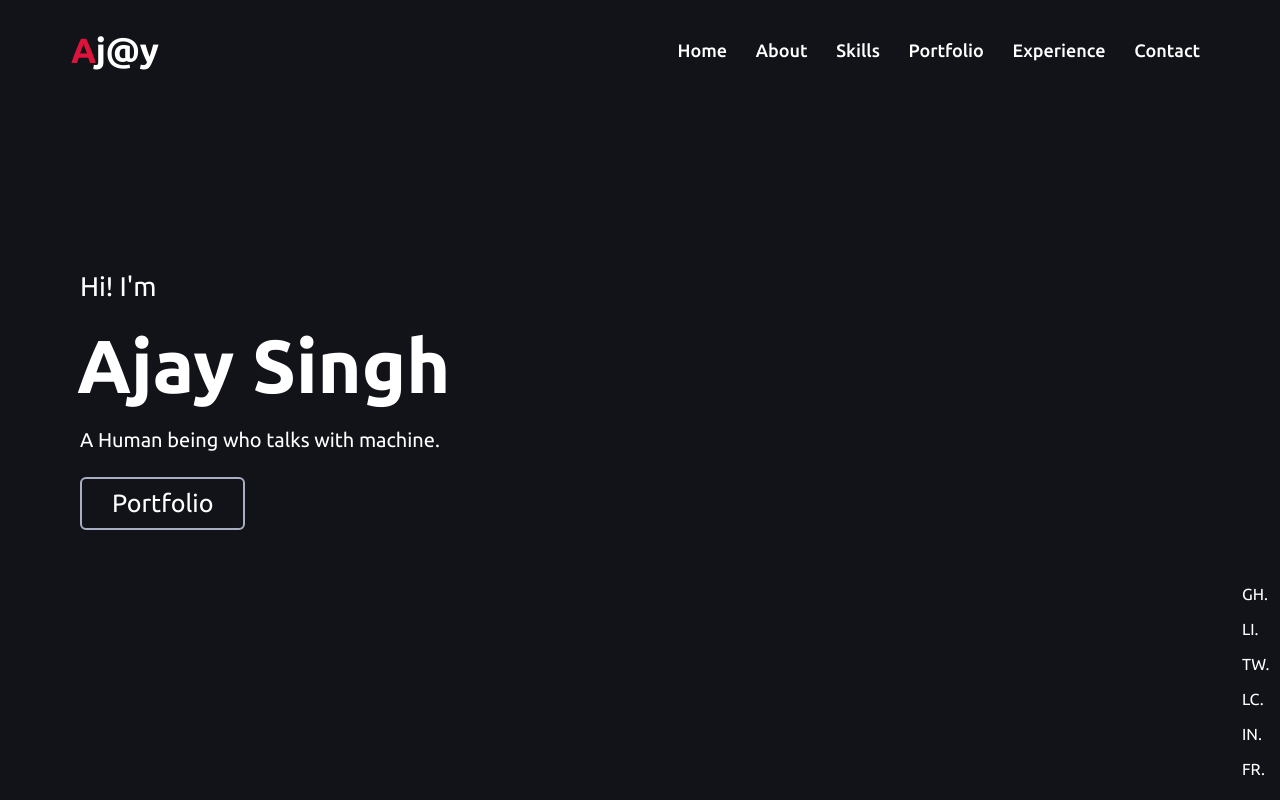
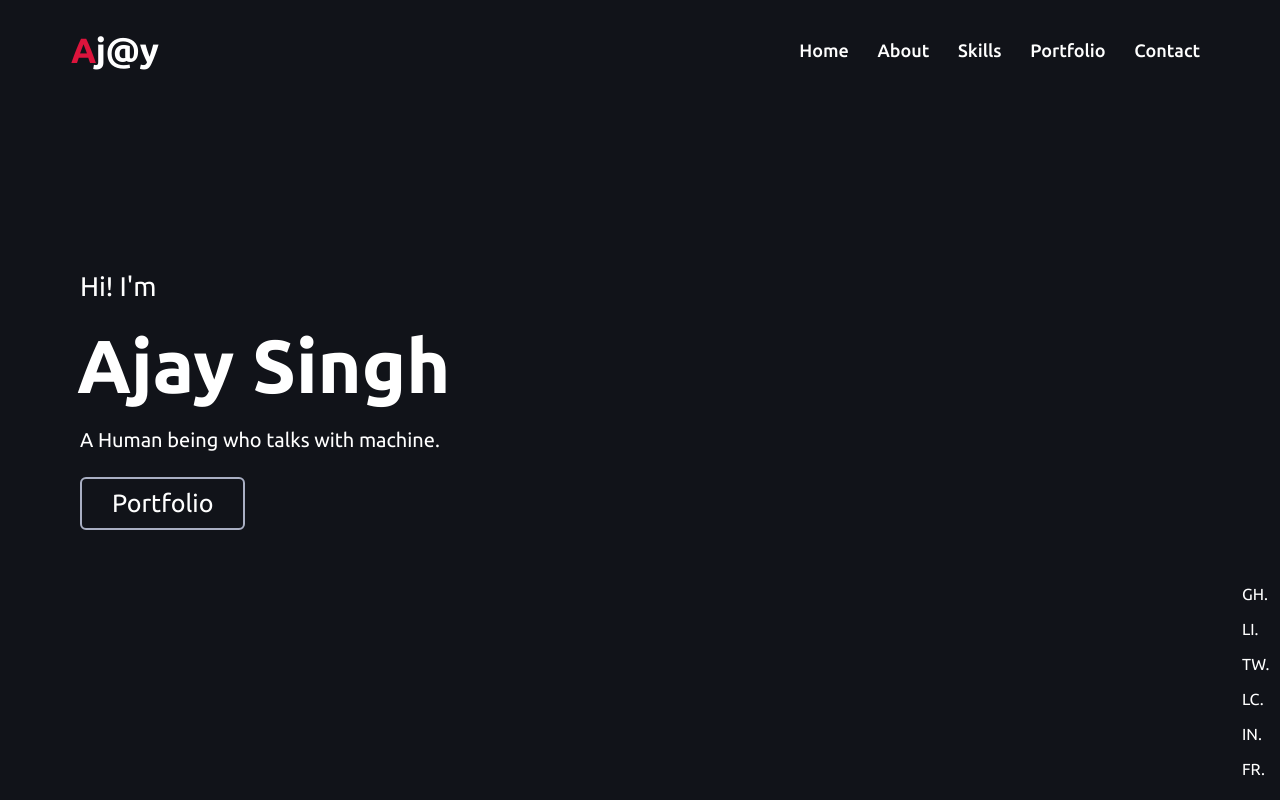
Before and after one commit to Aj052001/portfolio, a website: page Public/index.html in a window 1280 px wide. Shown: the top 800 px of the page. Drawn offline with nearby package versions, Linux system fonts and the light colour scheme.

Commit message:
initial commit'

```diff
--- a/Public/index.html
+++ b/Public/index.html
@@ -31,7 +31,7 @@
                 <li><a href="#about" class="menu-btn">About</a></li>
                 <li><a href="#skills" class="menu-btn">Skills</a></li>
                 <li><a href="#portfolio" class="menu-btn">Portfolio</a></li>
-                <li><a href="#experience" class="menu-btn">Experience</a></li>
+
 
                 <li><a href="#contact" class="menu-btn">Contact</a></li>
             </ul>
```
